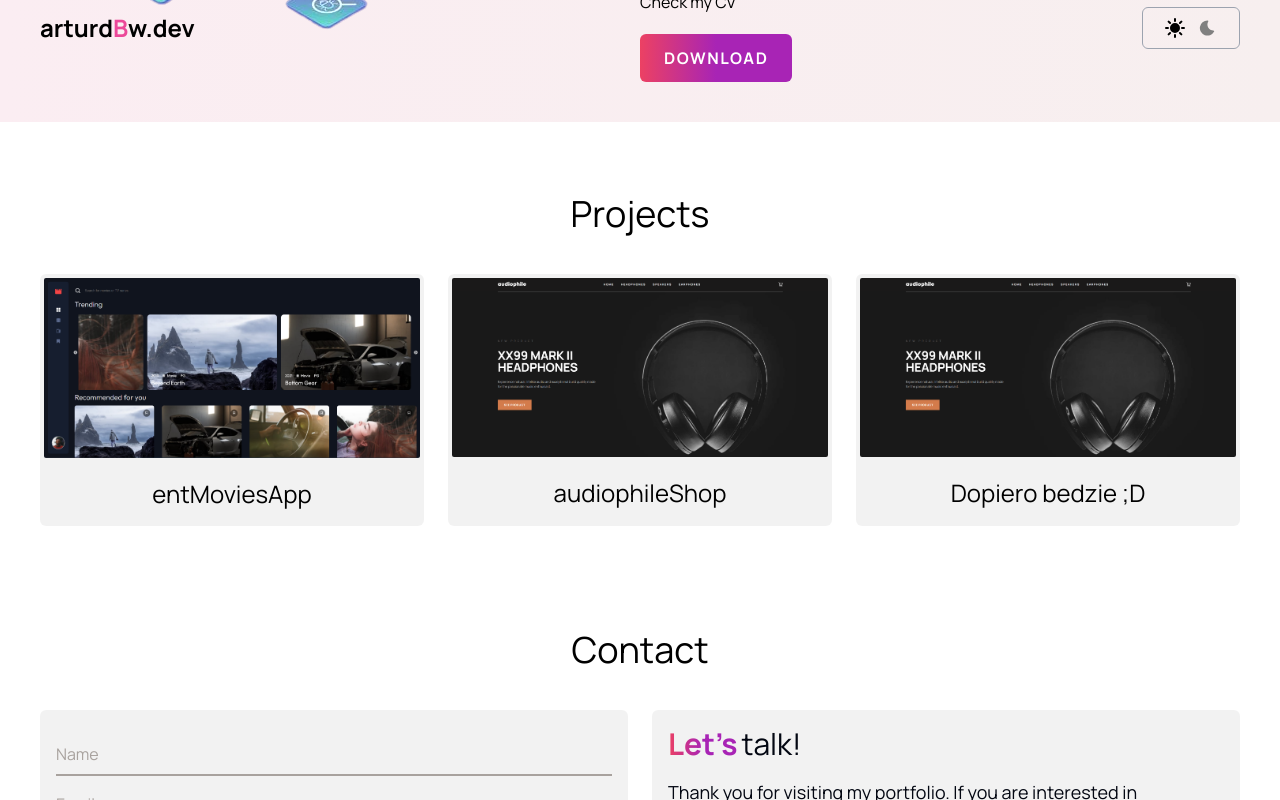
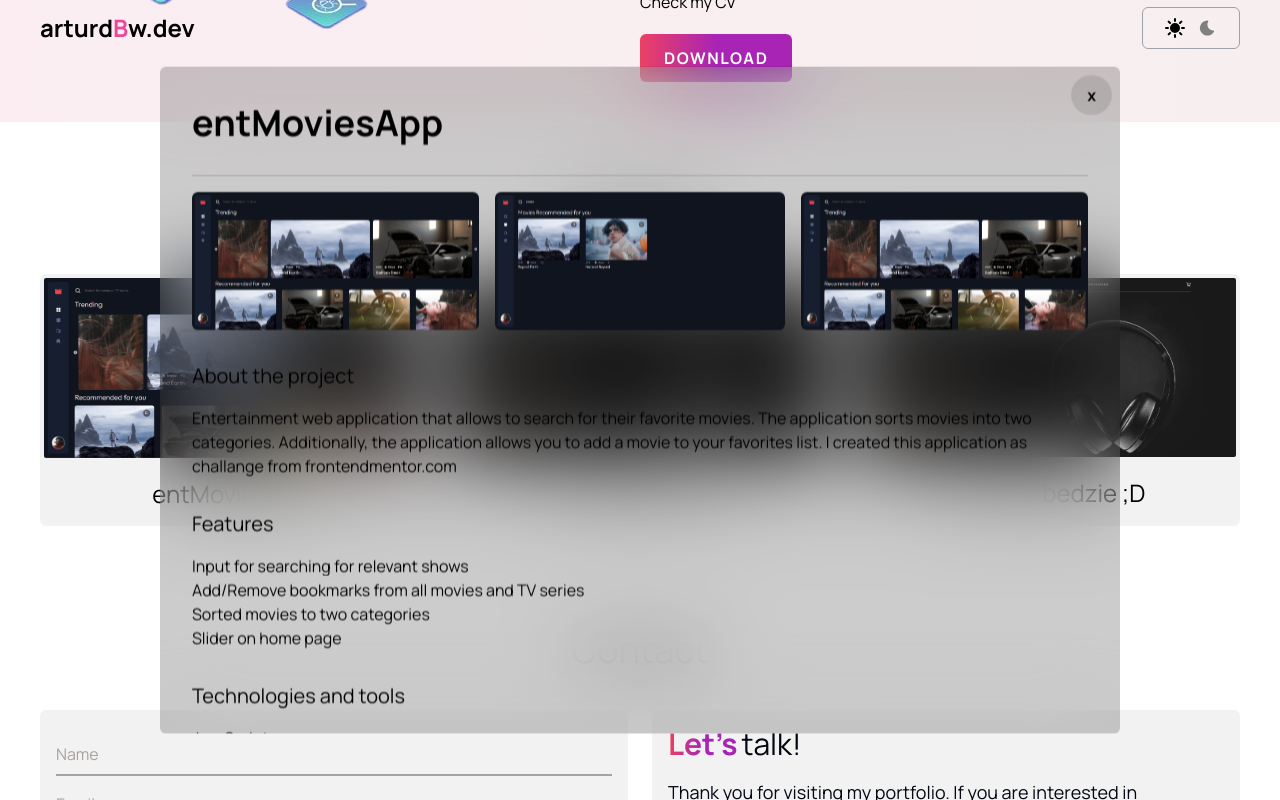
Before and after one commit to ArturDBW/Portfolio, a React (Vite) app: page / in a window 1280 px wide. Both pictures are taken after a click on the element "entMoviesApp". Shown: the part 1226-2026 px from the top of the page. Built offline with nearby package versions, Linux system fonts and the light colour scheme; what tailwindcss-gradients would draw is missing.

Commit message:
add close button to ModalProjects.tsx

```diff
--- a/src/components/ModalProjects.tsx
+++ b/src/components/ModalProjects.tsx
@@ -52,6 +52,12 @@ export const ModalProjects = ({
             <h2 className="border-b-[1px] border-stone-400 pb-8 pt-4 text-4xl font-bold max-sm:text-2xl">
               {item.title}
             </h2>
+            <button
+              onClick={() => setIsOpenModal(false)}
+              className="absolute right-2 top-2 rounded-full bg-black bg-opacity-10 px-4 py-2 font-bold duration-150 hover:bg-pink-500 dark:bg-white dark:bg-opacity-20 dark:hover:bg-pink-500"
+            >
+              x
+            </button>
           </div>
           <div className="mt-4 flex gap-x-4 max-sm:flex-col max-sm:gap-y-5">
             {item.gallery.map((gallery, i) => (
--- a/src/components/SingleProject.tsx
+++ b/src/components/SingleProject.tsx
@@ -52,6 +52,7 @@ export const SingleProject = ({ item }: SingleProductProps) => {
       )}
 
       <div
+        onClick={() => setIsOpenModal(true)}
         onMouseEnter={handleMouseEnter}
         onMouseLeave={handleMouseLeave}
         className="relative w-1/3 cursor-pointer rounded-md bg-black bg-opacity-5 dark:bg-white dark:bg-opacity-10 max-md:w-full"
```
